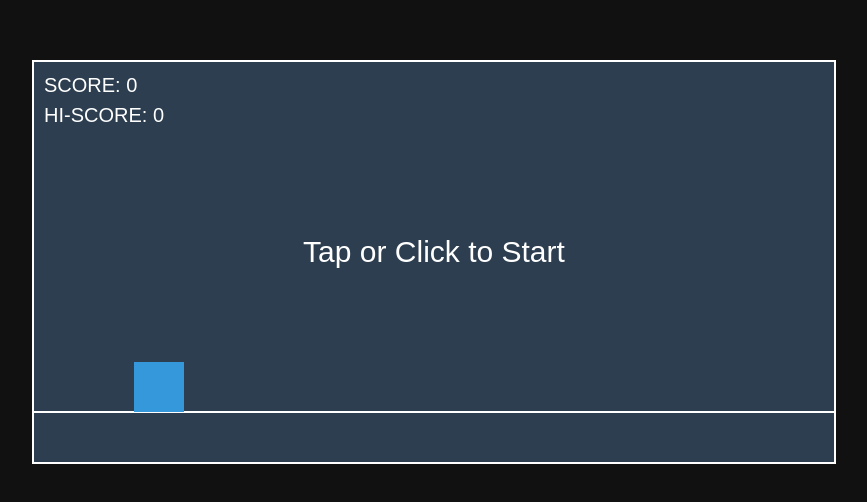
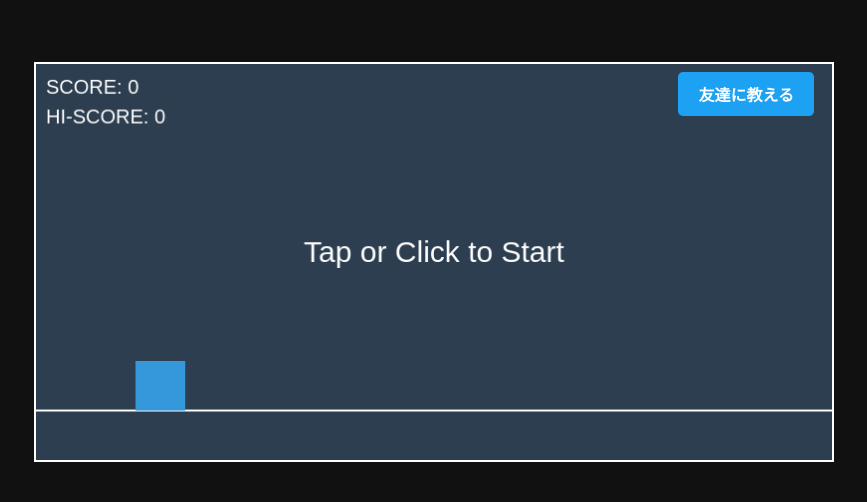
Before and after one commit to RIKKYLUCKY/rhythmhopper, a plain HTML site: page index.html in a window 1280 px wide. Shown: the part 138-640 px from the top of the page, without its empty margins (206-1073 px from the left). Drawn offline with Linux system fonts and the light colour scheme.

Commit message:
Update index.html

```diff
--- a/index.html
+++ b/index.html
@@ -6,32 +6,65 @@
     <title>リズム・ホッパー</title>
     <style>
         body, html {
-            margin: 0;
-            padding: 0;
-            width: 100%;
-            height: 100%;
-            overflow: hidden; /* スクロールバーを消す */
-            background-color: #111;
+            margin: 0; padding: 0; width: 100%; height: 100%;
+            overflow: hidden; background-color: #111; font-family: sans-serif;
         }
         body {
-            display: flex;
-            justify-content: center;
-            align-items: center;
+            display: flex; justify-content: center; align-items: center;
+        }
+        #game-container {
+            position: relative;
+            width: 800px; max-width: 100%;
+            height: 400px; max-height: 100%;
         }
         canvas {
-            background-color: #2c3e50;
-            border: 2px solid white;
-            /* 画面サイズに合わせて自動調整 */
-            width: 100%;
-            height: 100%;
-            object-fit: contain;
-            max-width: 800px; /* PCでの最大幅 */
-            max-height: 400px; /* PCでの最大高さ */
+            background-color: #2c3e50; border: 2px solid white;
+            display: block; width: 100%; height: 100%;
+            box-sizing: border-box;
         }
+        #friend-share-container {
+            position: absolute; top: 10px; right: 10px; z-index: 10;
+        }
+        #result-screen {
+            position: absolute; top: 0; left: 0; width: 100%; height: 100%;
+            background-color: rgba(0, 0, 0, 0.8); color: white;
+            display: none; flex-direction: column;
+            justify-content: center; align-items: center; text-align: center;
+        }
+        #result-title { font-size: 50px; margin: 0; color: #f1c40f; }
+        .score-display { font-size: 24px; margin: 15px 0; }
+        .share-button-container { margin-top: 20px; }
+        .share-button {
+            display: inline-block; padding: 10px 20px;
+            margin: 0 10px; border-radius: 5px; text-decoration: none;
+            color: white; font-weight: bold; font-size: 16px;
+        }
+        .twitter-button { background-color: #1DA1F2; }
+        .line-button { background-color: #06C755; }
+        #restart-button {
+            margin-top: 30px; font-size: 18px; cursor: pointer;
+            border: 1px solid white; padding: 8px 16px; border-radius: 5px;
+        }
+        #restart-button:hover { background-color: white; color: black; }
     </style>
 </head>
 <body>
-    <canvas id="gameCanvas" width="800" height="400"></canvas>
+    <div id="game-container">
+        <canvas id="gameCanvas" width="800" height="400"></canvas>
+        <div id="friend-share-container">
+            <a href="#" id="friend-share-button" class="share-button twitter-button">友達に教える</a>
+        </div>
+        <div id="result-screen">
+            <h1 id="result-title">FINISH!</h1>
+            <p class="score-display">SCORE: <span id="final-score">0</span></p>
+            <p class="score-display">HI-SCORE: <span id="final-hiscore">0</span></p>
+            <div class="share-button-container">
+                <a href="#" id="twitter-share" class="share-button twitter-button">Xでシェア</a>
+                <a href="#" id="line-share" class="share-button line-button">LINEでシェア</a>
+            </div>
+            <div id="restart-button">もう一度プレイ</div>
+        </div>
+    </div>
     <audio id="bgm" src="./highenergy.mp3" loop></audio>
     <script src="game.js"></script>
 </body>
```
